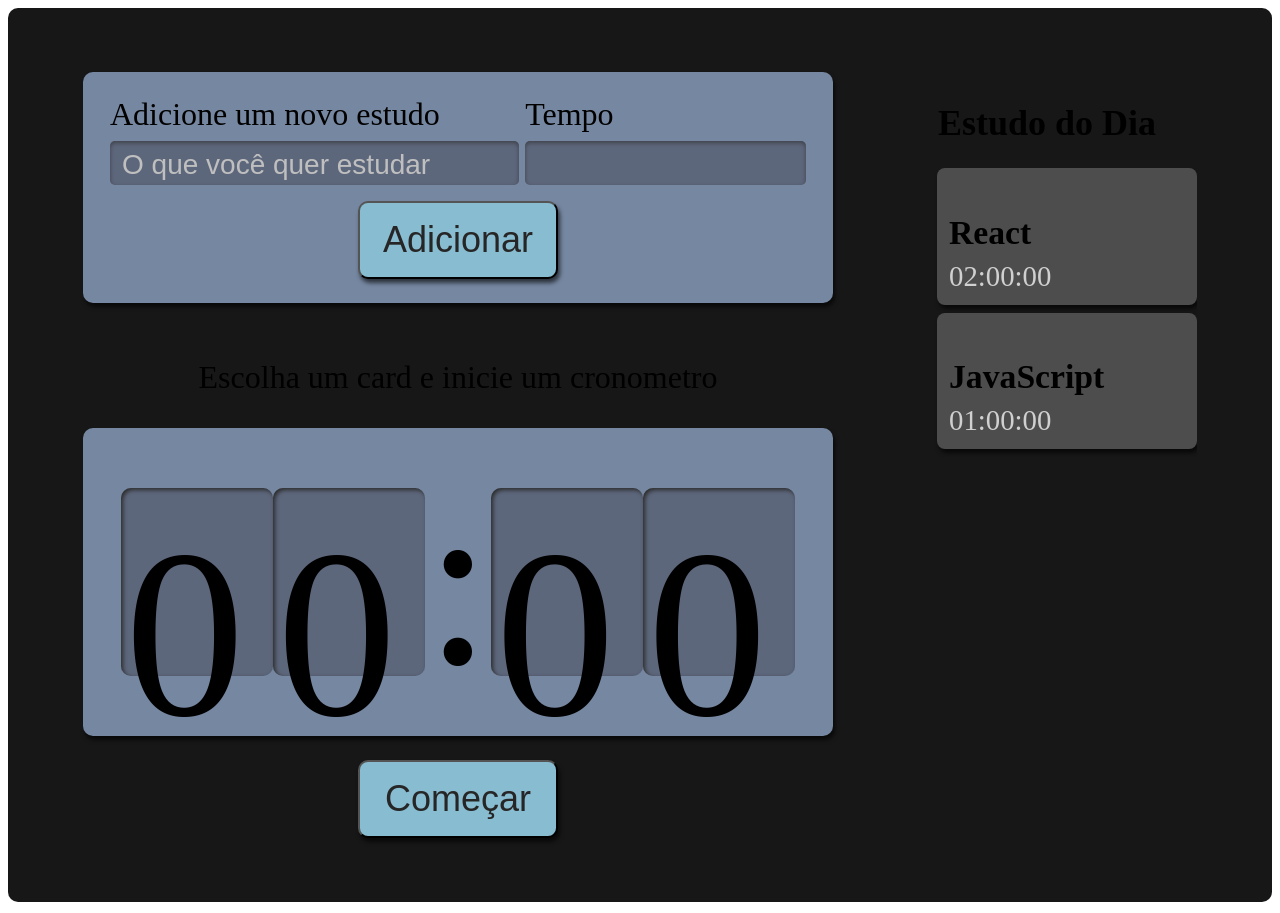
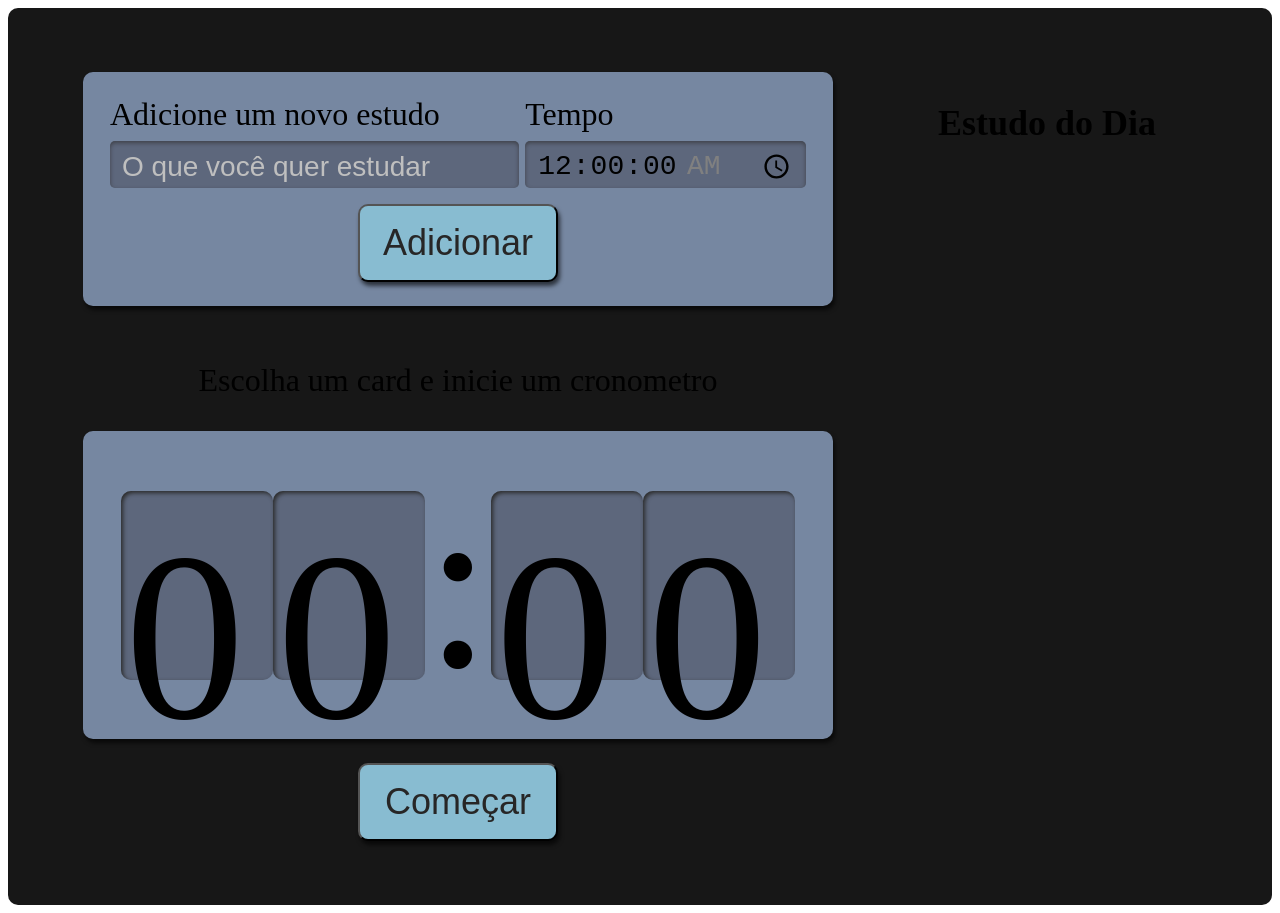
Before and after one commit to augustosplett/alura-studies, a React (Create React App) app: page / in a window 1280 px wide. Built offline with nearby package versions, Linux system fonts and the light colour scheme.

Commit message:
implementada funcionalidade para que o formulário adicione itens a lista de tarefas de forma dinamica

```diff
--- a/src/components/botao/index.tsx
+++ b/src/components/botao/index.tsx
@@ -1,10 +1,11 @@
 import React from "react";
 import style from './Botao.module.scss'
 
-class Botao extends React.Component<{children: string }> {
+class Botao extends React.Component<{children: string, type?: "button" | "submit" | "reset" }> {
     render(){
+      const { type = 'button'} = this.props;
       return(
-        <button className={style.botao}>
+        <button type={type} className={style.botao}>
           {this.props.children}
         </button>
       )
--- a/src/components/formulario/index.tsx
+++ b/src/components/formulario/index.tsx
@@ -1,11 +1,24 @@
 import React from "react";
+import { ITarefa } from "../../types/ITarefa";
 import Botao from "../botao";
 import style from './Formulario.module.scss'
 
-class Formulario extends React.Component{
+class Formulario extends React.Component<{
+    setTarefas: React.Dispatch<React.SetStateAction<ITarefa[]>>
+}>{
+    state = {
+        tarefa: '',
+        tempo: '00:00'
+    }
+
+    adicionarTarefa(evento: React.FormEvent){
+        evento.preventDefault();
+        this.props.setTarefas(tarefasAntigas => [...tarefasAntigas, {...this.state}])
+    }
+
     render(){
       return(
-        <form className={style.novaTarefa}>
+        <form className={style.novaTarefa} onSubmit={this.adicionarTarefa.bind(this)}>
             <div className={style.inputContainer}>
                 <label htmlFor="tarefa">
                     Adicione um novo estudo
@@ -14,6 +27,8 @@
                     type="text"
                     name="tarefa"
                     id="tarefa"
+                    value={this.state.tarefa}
+                    onChange={evento => this.setState({...this.state, tarefa: evento.target.value})}
                     placeholder="O que você quer estudar"
                     required
                 />
@@ -23,16 +38,20 @@
                     Tempo
                 </label>
                 <input
-                    type="text"
+                    type="time"
                     step="1"
                     name="tempo"
+                    value={this.state.tempo}
+                    onChange={evento => this.setState({ ...this.state, tempo: evento.target.value })}
                     id="tempo"
                     min="00:00:00"
                     max="01:30:00"
                     required
                 />
             </div>
-            <Botao>Adicionar</Botao>
+            <Botao type="submit">
+                Adicionar
+            </Botao>
 
         </form>
       )
--- a/src/components/lista/index.tsx
+++ b/src/components/lista/index.tsx
@@ -1,18 +1,12 @@
-import React, { useState } from "react";
+import { ITarefa } from "../../types/ITarefa";
 import Item from "./item";
 import style from './Lista.module.scss'
 
-function Lista(){
-
-    const [tarefas, setTarefas] = useState(
-      [{tarefa: 'React', tempo: '02:00:00' },{tarefa: 'JavaScript', tempo: '01:00:00' }]
-    );
+function Lista({ tarefas }: { tarefas: Array<ITarefa>}){
 
     return(
         <aside className={style.listaTarefas}>
-          <h2 onClick={() => {
-            setTarefas([...tarefas, { tarefa: "estudar estados", tempo:'05:00:00'}])
-          }}>Estudo do Dia</h2>
+          <h2>Estudo do Dia</h2>
           <ul>
             {tarefas.map((item, index) => (
               <Item
--- a/src/pages/App.tsx
+++ b/src/pages/App.tsx
@@ -1,13 +1,18 @@
 import Cronometro from '../components/cronometro';
 import Formulario from '../components/formulario';
 import Lista from '../components/lista';
-import style from './App.module.scss'
+import style from './App.module.scss';
+import { useState } from 'react';
+import { ITarefa } from '../types/ITarefa';
 
 function App() {
+
+  const [tarefas, setTarefas] = useState<ITarefa[]>([]);
+
   return (
     <div className={style.AppStyle}>
-      <Formulario />
-      <Lista />
+      <Formulario setTarefas={setTarefas} />
+      <Lista tarefas={tarefas}/>
       <Cronometro/>
     </div>
   );
--- /dev/null
+++ b/src/types/ITarefa.ts
@@ -0,0 +1,4 @@
+export interface ITarefa{
+    tarefa: string,
+    tempo: string
+}
```
